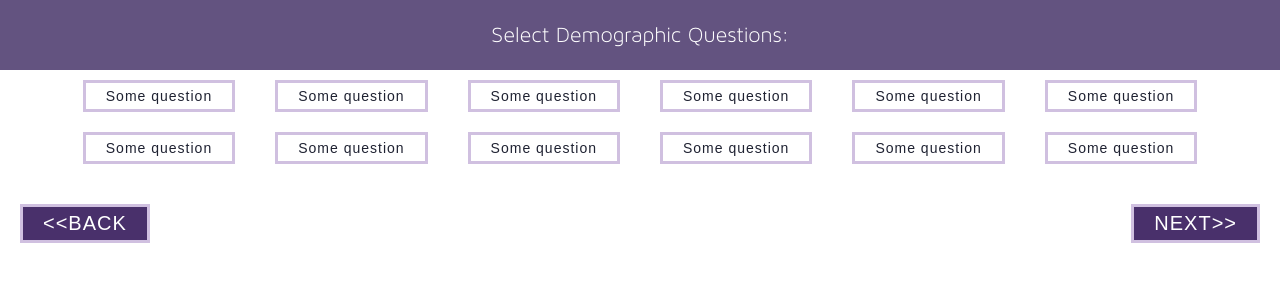
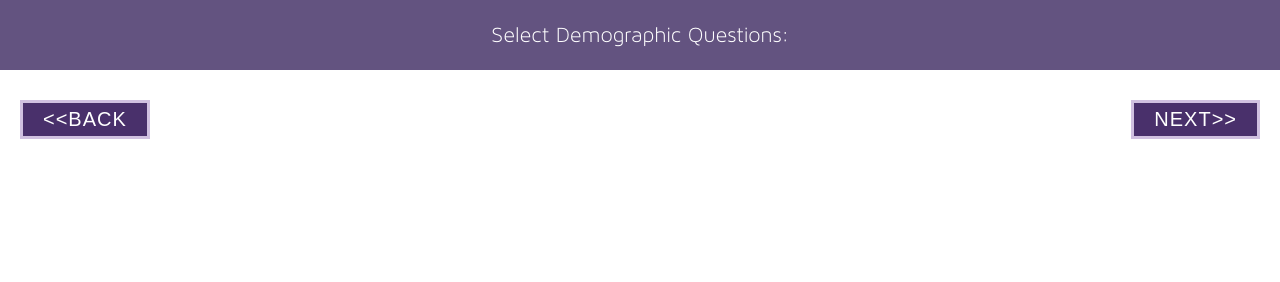
Before and after one commit to corneliusellen/corneliusellen.github.io, a website built with webpack: page demographics.html in a window 1280 px wide. Built offline with nearby package versions, Linux system fonts and the light colour scheme; no server answers.

Commit message:
Remove dummy buttons.

```diff
--- a/demographics.html
+++ b/demographics.html
@@ -10,19 +10,8 @@
       <div class="header">
         <p>Select Demographic Questions:</p>
       </div>
-      <div class="options">
-          <button type="button" name="button">Some question</button>
-          <button type="button" name="button">Some question</button>
-          <button type="button" name="button">Some question</button>
-          <button type="button" name="button">Some question</button>
-          <button type="button" name="button">Some question</button>
-          <button type="button" name="button">Some question</button>
-          <button type="button" name="button">Some question</button>
-          <button type="button" name="button">Some question</button>
-          <button type="button" name="button">Some question</button>
-          <button type="button" name="button">Some question</button>
-          <button type="button" name="button">Some question</button>
-          <button type="button" name="button">Some question</button>
+      <div class="options demographics">
+
       </div>
       <div class="links">
         <a><button type="button" name="back" class="link back">&lt&ltBack</button></a>
```
